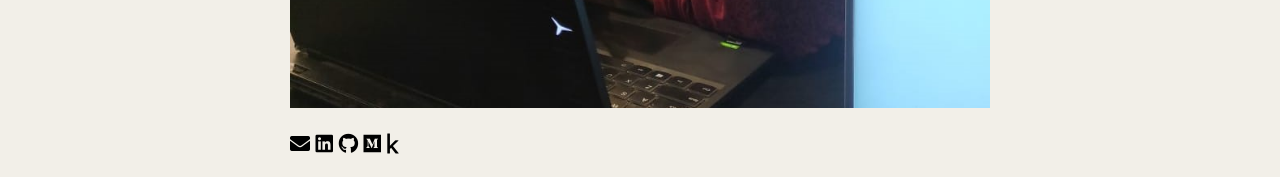
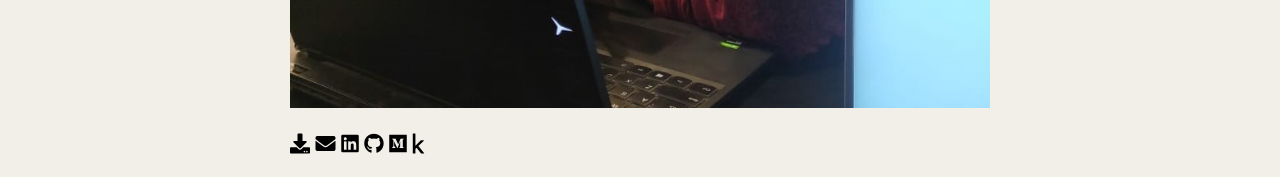
Before and after one commit to Arpan-Mishra/arpan-mishra.github.io, a plain HTML site: page index.html in a window 1280 px wide. Shown: the part 1340-1517 px from the top of the page. Drawn offline with nearby package versions, Linux system fonts and the light colour scheme.

Commit message:
Add files via upload

```diff
--- a/index.html
+++ b/index.html
@@ -365,7 +365,7 @@
                 <figure class="about"><img src="images/landscape.jpeg"/>
 </figure>
 
-<p><a href="mailto:mishraarpan6@gmail.com"><i class="fa fa-envelope "></i></a>   <a href="https://www.linkedin.com/in/arpan-mishra-88a589154/"><i class="fab fa-linkedin"></i></a>      <a href="https://github.com/Arpan-Mishra"><i class="fab fa-github"></i></a>  <a href="https://medium.com/@mishraarpan6"><i class="fab fa-medium"></i></a> <a href="https://www.kaggle.com/mishraboi"><i class="fab fa-kaggle"></i></a></p>
+<p><a href="docs/resume.pdf"><i class="fas fa-download "></i></a>  <a href="mailto:mishraarpan6@gmail.com"><i class="fa fa-envelope "></i></a>   <a href="https://www.linkedin.com/in/arpan-mishra-88a589154/"><i class="fab fa-linkedin"></i></a>      <a href="https://github.com/Arpan-Mishra"><i class="fab fa-github"></i></a>  <a href="https://medium.com/@mishraarpan6"><i class="fab fa-medium"></i></a> <a href="https://www.kaggle.com/mishraboi"><i class="fab fa-kaggle"></i></a></p>
 <p>Hi there, my name is Arpan Mishra and I currently work as a <strong>Data Scientist at <a href="https://www.zs.com/">ZS Associates</a>.</strong> I graduated in July 2021 with a Bachelor of Science in Statistics from <a href="http://kmc.du.ac.in/">KMC, University of Delhi</a>.</p>
 <p>I&rsquo;m passionate about creating data driven solutions for real world problems, my main interests lie in the field of machine learning, core statistics and natural language processing.</p>
 <p>If i&rsquo;m not coding then you can find me playing my ukulele or crushing someone on <a href="https://www.chess.com/member/seedhemate">chess.com</a>, challenges are accepted ♚</p>
```
Also changed, not shown: 1 other file.
